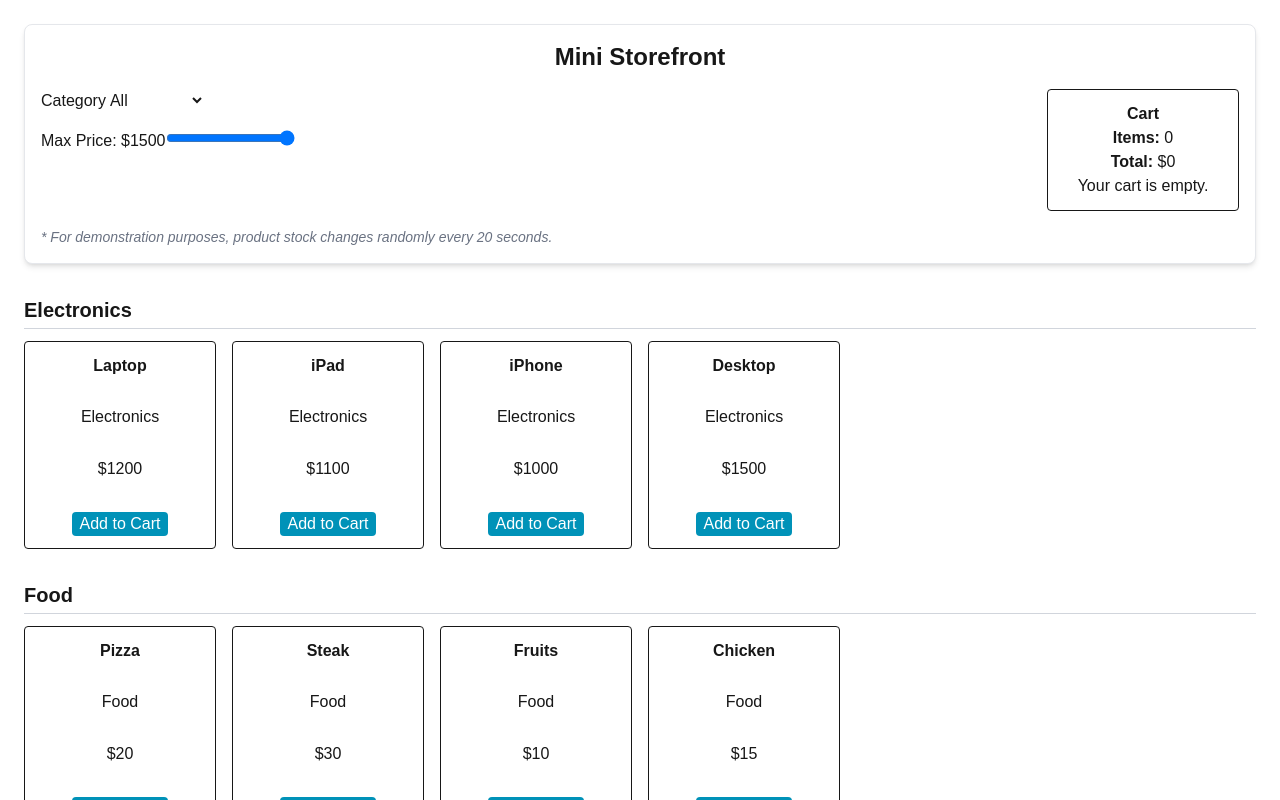
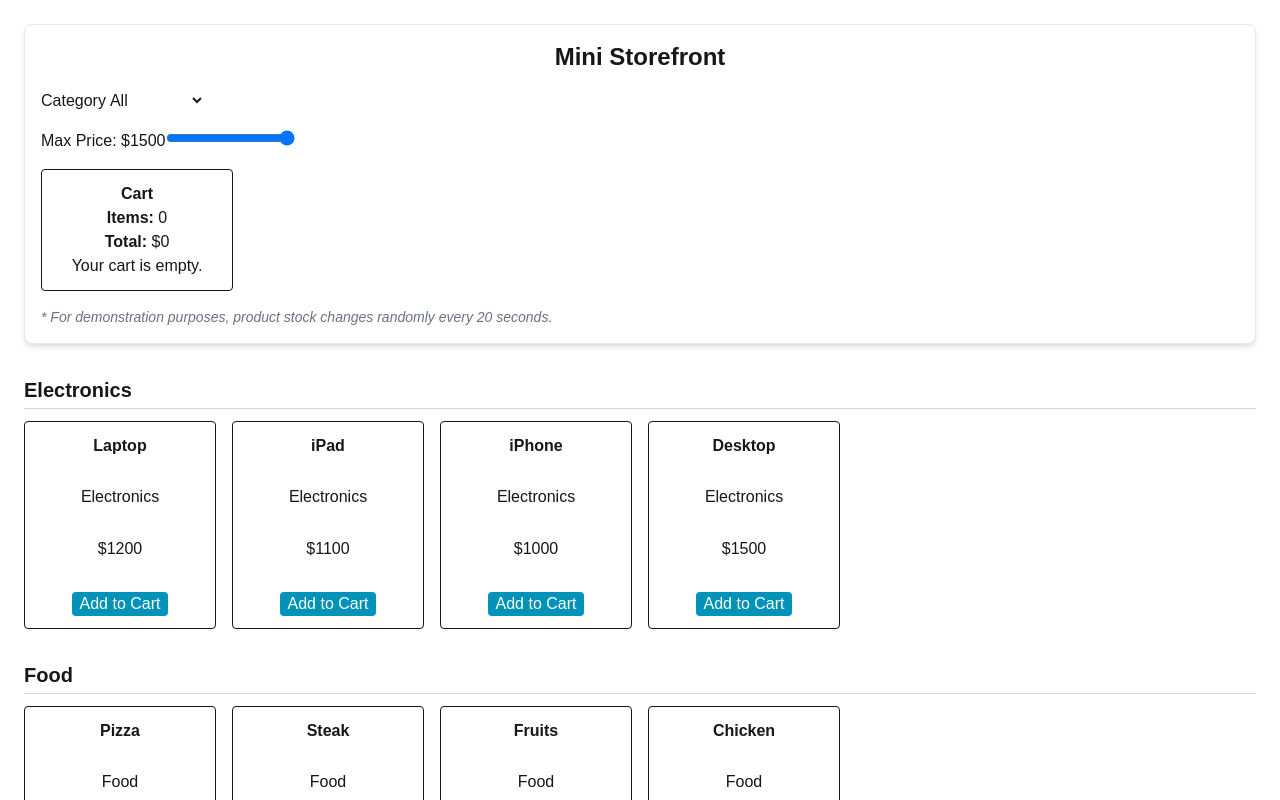
Before and after one commit to franciscoquinones-usf/mini-storefront, a Next.js app: page / in a window 1280 px wide. Shown: the top 800 px of the page. Built offline with nearby package versions, Linux system fonts and the light colour scheme.

Commit message:
Fixed styling format

```diff
--- a/src/app/components/Catalog.jsx
+++ b/src/app/components/Catalog.jsx
@@ -133,9 +133,6 @@ export default function Catalog () {
         <div className="flex flex-col gap-4 w-full sm:w-auto">
           <CategoryFilter categories={categories} value={category} onChange={setCategory}/>
           <PriceFilter maxAvailable={maxAvailableForCategory || 1000} value={maxPrice} onChange={setMaxPrice}/>
-        </div>
-
-        <div className="w-full sm:w-auto">
           <CartSummary cart={cart} onDecrement={decrementItem} onReset={resetCart}/>
         </div>
       </div>
```
